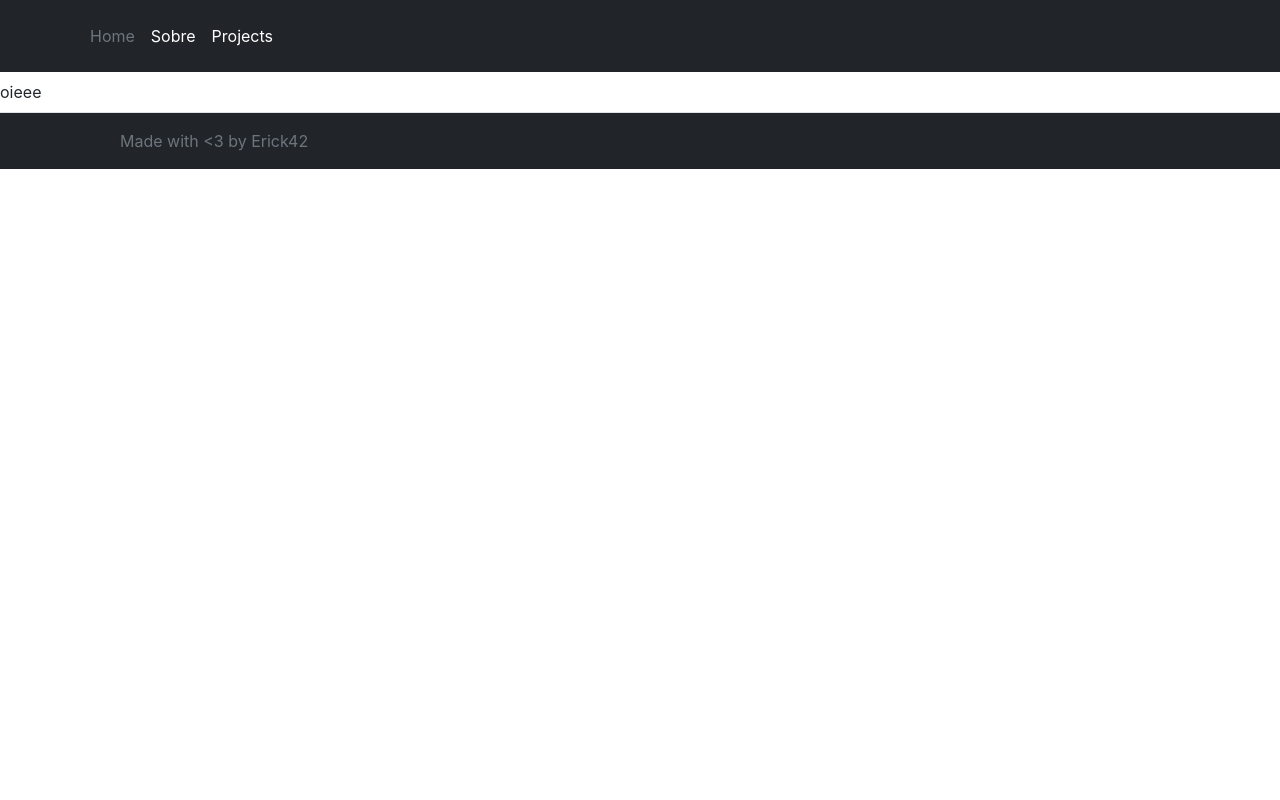
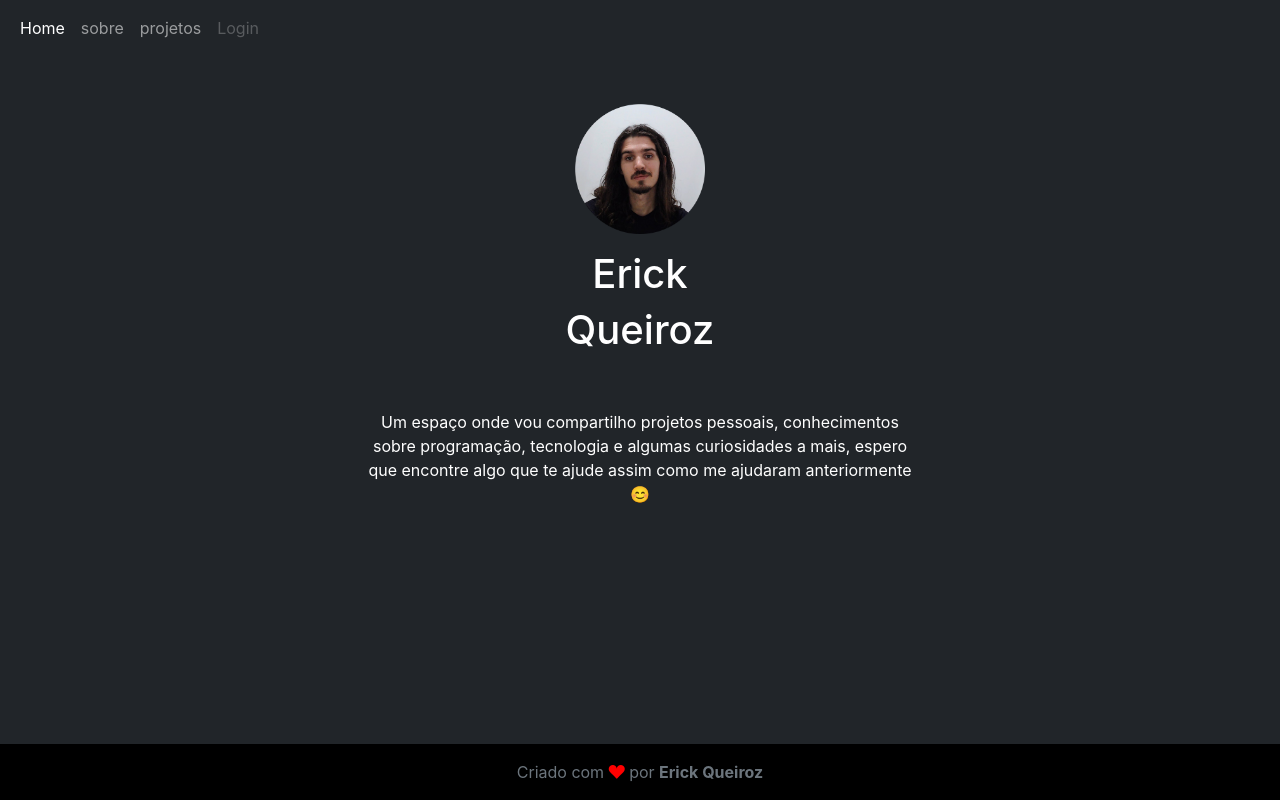
Before and after one commit to erick42q/erick42-front, a React (Create React App) app: page / in a window 1280 px wide. Built offline with nearby package versions, Linux system fonts and the light colour scheme.

Commit message:
minimalist home

```diff
--- a/front-statico/index.html
+++ /dev/null
@@ -1,101 +0,0 @@
-<!DOCTYPE html>
-<html lang="en">
-
-<head>
-    <meta charset="UTF-8">
-    <meta http-equiv="X-UA-Compatible" content="IE=edge">
-    <meta name="viewport" content="width=device-width, initial-scale=1.0">
-
-
-    <link href="https://cdn.jsdelivr.net/npm/bootstrap@5.2.2/dist/css/bootstrap.min.css" rel="stylesheet"
-        integrity="sha384-Zenh87qX5JnK2Jl0vWa8Ck2rdkQ2Bzep5IDxbcnCeuOxjzrPF/et3URy9Bv1WTRi" crossorigin="anonymous">
-
-    <link rel="stylesheet" href="https://cdn.jsdelivr.net/npm/bootstrap-icons@1.9.1/font/bootstrap-icons.css">
-
-
-
-
-    <title>Document</title>
-
-</head>
-
-<body class="text-bg-dark ">
-
-    <nav class="navbar navbar-expand-lg navbar-dark bg-dark">
-        <div class="container-fluid">
-            <button class="navbar-toggler" type="button" data-bs-toggle="collapse" data-bs-target="#navbarTogglerDemo01"
-                aria-controls="navbarTogglerDemo01" aria-expanded="false" aria-label="Toggle navigation">
-                <span class="navbar-toggler-icon"></span>
-            </button>
-            <div class="collapse navbar-collapse" id="navbarTogglerDemo01">
-                <ul class="navbar-nav me-auto mb-2 mb-lg-0">
-                    <li class="nav-item">
-                        <a class="nav-link active" aria-current="page" href="#">Home</a>
-                    </li>
-                    <li class="nav-item">
-                        <a class="nav-link" href="#">sobre</a>
-                    </li>
-                    <li class="nav-item">
-                        <a class="nav-link" href="#">projetos</a>
-                    </li>
-                    <li class="nav-item">
-                        <a class="nav-link disabled">Login</a>
-                    </li>
-                </ul>
-            </div>
-        </div>
-    </nav>
-
-    <div class="container text-center">
-        <!-- cabeçalho -->
-        <header class="row mb-5">
-            <div class="col">
-                <div class="row mb-3 mt-5">
-                    <div>
-                        <img class="" src="./static/perfilredondo.png" alt="" width="130" height="130">
-                    </div>
-                </div>
-                <div class="row">
-                    <h1>Erick</h1>
-                    <h1>Queiroz</h1>
-                </div>
-            </div>
-        </header>
-
-        <main class="row">
-            <div class="col-6 offset-3">
-                <p>
-                    Um espaço onde vou compartilho projetos pessoais, conhecimentos sobre programação, tecnologia e
-                    algumas
-                    curiosidades a mais, espero que encontre algo que te ajude assim como me ajudaram anteriormente 😊
-                </p>
-            </div>
-        </main>
-
-        <footer class="row footer fixed-bottom bg-black">
-            <div class="col">
-                <p class="mt-3 text-muted">
-                    Criado com <i class="bi-suit-heart-fill" style="color:red;"></i> por <b>Erick
-                        Queiroz</b>
-                </p>
-            </div>
-        </footer>
-
-        <!--
-            add icones
-                <a href="/" class="text-decoration-none">
-                     style="font-size: 1rem; color: cornflowerblue;"></i>
-                </a>
-         -->
-
-    </div>
-
-
-
-
-    <script src="https://cdn.jsdelivr.net/npm/bootstrap@5.2.2/dist/js/bootstrap.bundle.min.js"
-        integrity="sha384-OERcA2EqjJCMA+/3y+gxIOqMEjwtxJY7qPCqsdltbNJuaOe923+mo//f6V8Qbsw3"
-        crossorigin="anonymous"></script>
-</body>
-
-</html>
--- a/public/index.html
+++ b/public/index.html
@@ -6,49 +6,25 @@
   <meta http-equiv="X-UA-Compatible" content="IE=edge">
   <meta name="viewport" content="width=device-width, initial-scale=1.0">
   <link rel="stylesheet" href="#">
-  <link href="https://cdn.jsdelivr.net/npm/bootstrap@5.0.2/dist/css/bootstrap.min.css" rel="stylesheet"
-    integrity="sha384-EVSTQN3/azprG1Anm3QDgpJLIm9Nao0Yz1ztcQTwFspd3yD65VohhpuuCOmLASjC" crossorigin="anonymous">
   <link rel="stylesheet" href="https://cdn.jsdelivr.net/npm/bootstrap-icons@1.9.1/font/bootstrap-icons.css">
-  <title>Erick42</title>
+
+  <meta charset="UTF-8">
+  <meta http-equiv="X-UA-Compatible" content="IE=edge">
+
+
+  <link href="https://cdn.jsdelivr.net/npm/bootstrap@5.2.2/dist/css/bootstrap.min.css" rel="stylesheet"
+    integrity="sha384-Zenh87qX5JnK2Jl0vWa8Ck2rdkQ2Bzep5IDxbcnCeuOxjzrPF/et3URy9Bv1WTRi" crossorigin="anonymous">
+
+  <title>Index</title>
 </head>
 
-<body>
-  <header class="mb-2 p-3 text-bg-dark">
-    <div class="container">
-      <div class="d-flex flex-wrap align-items-center justify-content-center justify-content-lg-start">
-        <ul class="nav col-12 col-lg-auto me-lg-auto mb-2 justify-content-center mb-md-0">
-          <li><a href="#" class="nav-link px-2 text-secondary">Home</a></li>
-          <li><a href="#" class="nav-link px-2 text-white">Sobre</a></li>
-          <li><a href="#" class="nav-link px-2 text-white">Projects</a></li>
-        </ul>
-        <!-- <div class="text-end">
-                <button type="button" class="btn btn-outline-light me-2">Login</button>
-                <button type="button" class="btn btn-warning">Sign-up</button>
-            </div> -->
-      </div>
-    </div>
-  </header>
+<body class="text-bg-dark ">
+
 
   <div id="root"></div>
 
-  <footer class="p-3 mt-2 text-bg-dark d-flex flex-wrap justify-content-between align-items-center py-3 border-top ">
-    <div class="container">
-      <div class="col-md-4 d-flex align-items-center">
-        <a href="/" class="mb-3 me-2 mb-md-0 text-muted text-decoration-none lh-1 justify-content-center">
-          <svg class="bi" width="30" height="24">
-            <use xlink:href="#bootstrap"></use>
-          </svg>
-        </a>
-        <span class="mb-3 mb-md-0 text-muted">Made with &#60;3 by Erick42</span>
-      </div>
-
-    </div>
-  </footer>
-
-  <script src="https://cdn.jsdelivr.net/npm/bootstrap@5.0.2/dist/js/bootstrap.bundle.min.js"
-    integrity="sha384-MrcW6ZMFYlzcLA8Nl+NtUVF0sA7MsXsP1UyJoMp4YLEuNSfAP+JcXn/tWtIaxVXM"
+  <script src="https://cdn.jsdelivr.net/npm/bootstrap@5.2.2/dist/js/bootstrap.bundle.min.js"
+    integrity="sha384-OERcA2EqjJCMA+/3y+gxIOqMEjwtxJY7qPCqsdltbNJuaOe923+mo//f6V8Qbsw3"
     crossorigin="anonymous"></script>
 
-</body>
-
 </html>
--- /dev/null
+++ b/src/pages/home/header.js
@@ -0,0 +1,32 @@
+import React from 'react'
+
+export default function Header() {
+    return (
+        <div>
+            <nav class="navbar navbar-expand-lg navbar-dark bg-dark">
+                <div class="container-fluid">
+                    <button class="navbar-toggler" type="button" data-bs-toggle="collapse" data-bs-target="#navbarTogglerDemo01"
+                        aria-controls="navbarTogglerDemo01" aria-expanded="false" aria-label="Toggle navigation">
+                        <span class="navbar-toggler-icon"></span>
+                    </button>
+                    <div class="collapse navbar-collapse" id="navbarTogglerDemo01">
+                        <ul class="navbar-nav me-auto mb-2 mb-lg-0">
+                            <li class="nav-item">
+                                <a class="nav-link active" aria-current="page" href="#">Home</a>
+                            </li>
+                            <li class="nav-item">
+                                <a class="nav-link" href="#">sobre</a>
+                            </li>
+                            <li class="nav-item">
+                                <a class="nav-link" href="#">projetos</a>
+                            </li>
+                            <li class="nav-item">
+                                <a class="nav-link disabled">Login</a>
+                            </li>
+                        </ul>
+                    </div>
+                </div>
+            </nav>
+        </div >
+    )
+}
--- a/src/pages/home/index.js
+++ b/src/pages/home/index.js
@@ -1,10 +1,50 @@
 import React from 'react'
 
-import CorvoPefil from "../../assets/corvo-perfil.jpg"
 import './styles.css'
+import Header from './header.js'
+
+
+import perfilredondo from "../../assets/perfilredondo.png"
 
 export default function Home() {
     return (
-        "oieee"
+        <div>
+            <Header />
+
+            <div class="container text-center">
+                <div class="row mb-5">
+                    <div class="col">
+                        <div class="row mb-3 mt-5">
+                            <div>
+                                <img class="" src={perfilredondo} alt="" width="130" height="130" />
+                            </div>
+                        </div>
+                        <div class="row">
+                            <h1>Erick</h1>
+                            <h1>Queiroz</h1>
+                        </div>
+                    </div>
+                </div>
+
+                <div class="row">
+                    <div class="col-6 offset-3">
+                        <p>
+                            Um espaço onde vou compartilho projetos pessoais, conhecimentos sobre programação, tecnologia e
+                            algumas
+                            curiosidades a mais, espero que encontre algo que te ajude assim como me ajudaram anteriormente 😊
+                        </p>
+                    </div>
+                </div>
+
+                <div class="row footer fixed-bottom bg-black">
+                    <div class="col">
+                        <p class="mt-3 text-muted">
+                            Criado com <i class="bi-suit-heart-fill" style={{ "color": "red" }}></i> por <b>Erick
+                                Queiroz</b>
+                        </p>
+                    </div>
+                </div>
+            </div >
+        </div >
     )
 }
```
Also changed, not shown: src/assets/perfilredondo.png (renamed from front-statico/static/perfilredondo.png).
